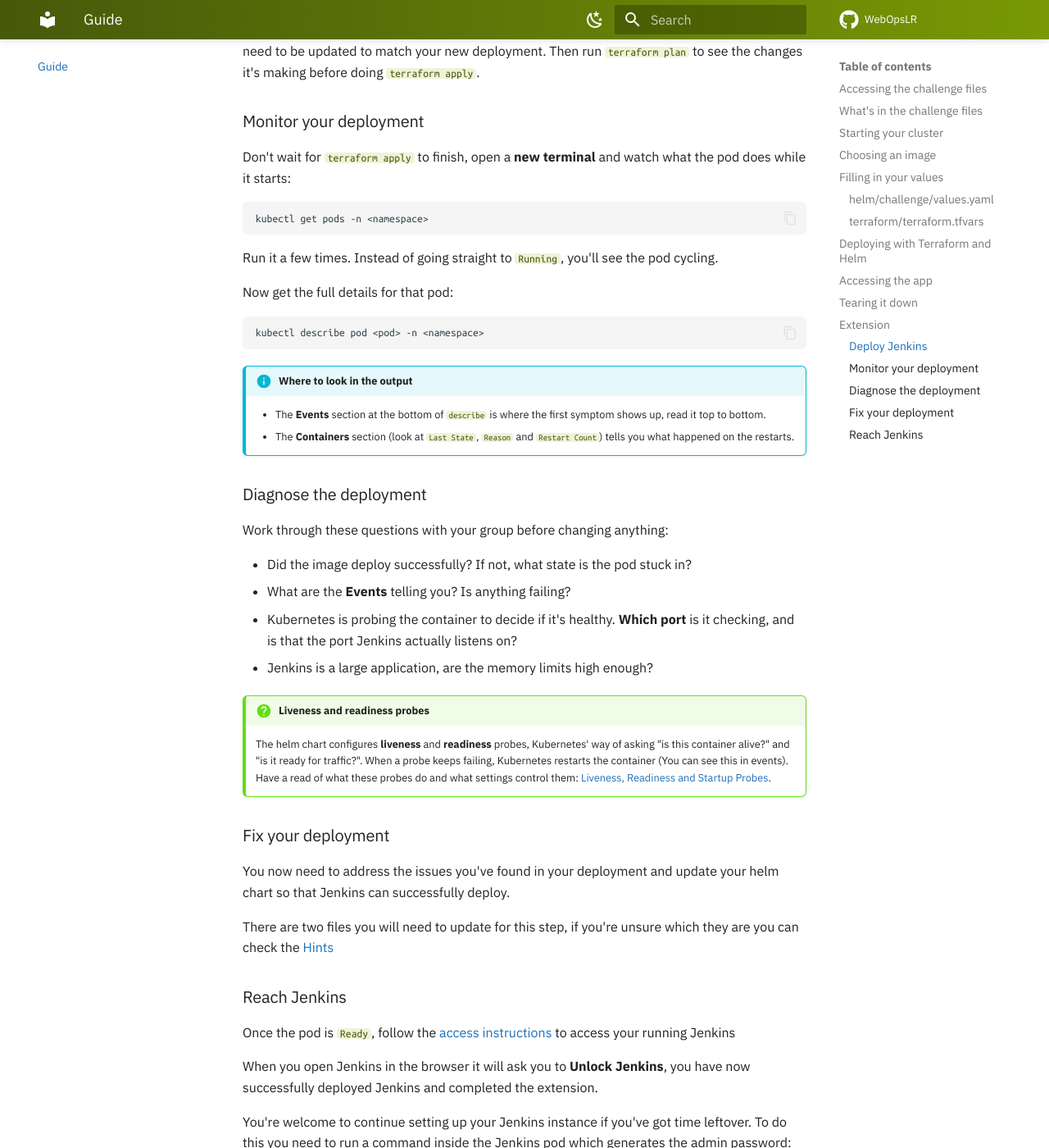
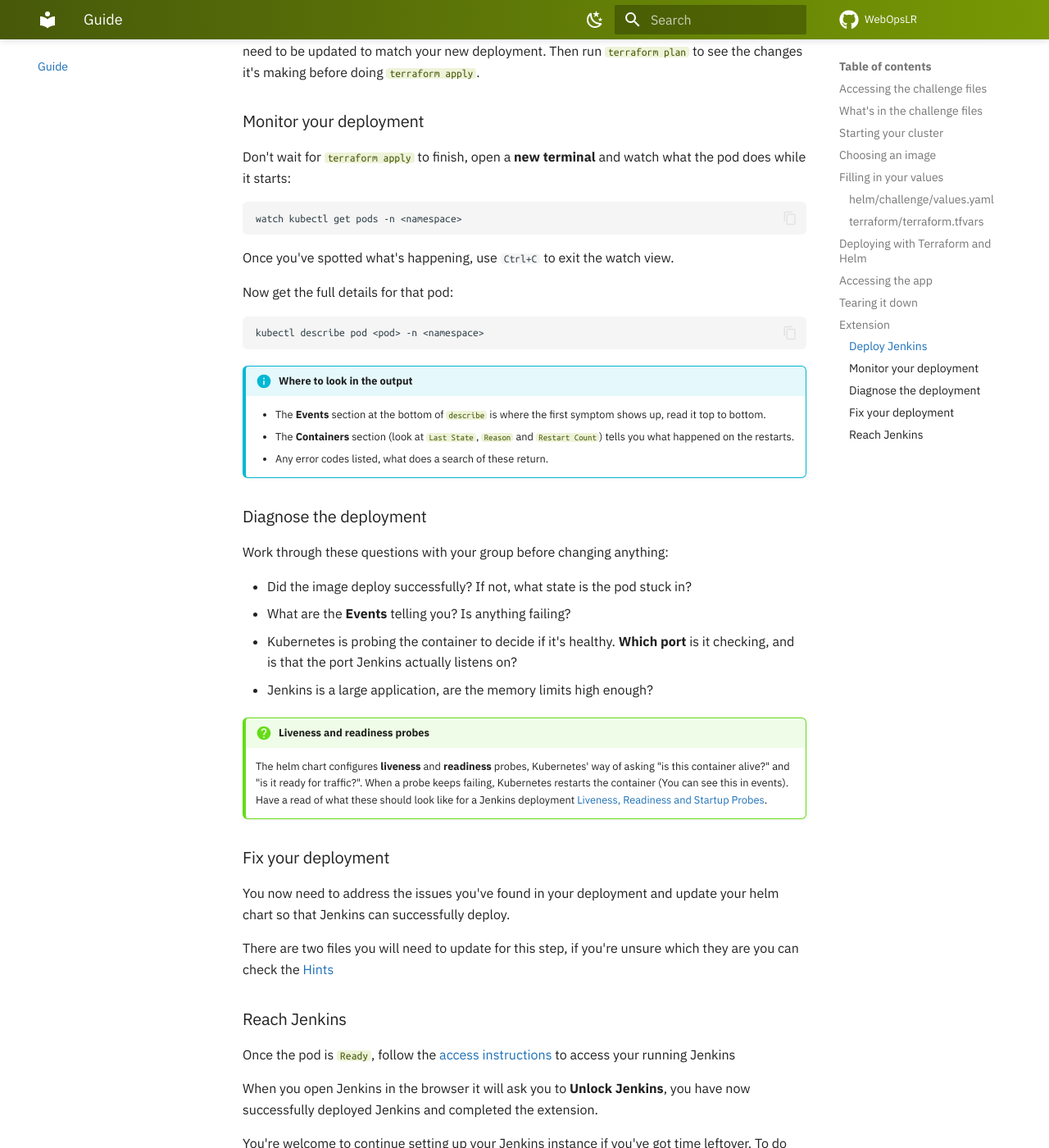
Before and after one commit to WebOpsLR/webopslr.github.io, an MkDocs documentation site: the page built from docs/guide.md, in a window 1280 px wide and 1400 px high, scrolled down 7099 px. Shown: the whole window at 82% size. Built offline with MkDocs 1.6.1 and Material for MkDocs 9.7.7, drawn with Linux system fonts in a browser that asks for light colours; comment, search, counter and statistics services are not loaded.

Commit message:
Update jenkins link

````diff
--- a/docs/guide.md
+++ b/docs/guide.md
@@ -239,10 +239,9 @@ Follow the [earlier steps](#filling-in-your-values) again to update your **Helm*
 Don't wait for `terraform apply` to finish, open a **new terminal** and watch what the pod does while it starts:
 
 ```shell
-kubectl get pods -n <namespace>
+watch kubectl get pods -n <namespace>
 ```
-
-Run it a few times. Instead of going straight to `Running`, you'll see the pod cycling.
+Once you've spotted what's happening, use `Ctrl+C` to exit the watch view.
 
 Now get the full details for that pod:
 
@@ -253,6 +252,7 @@ kubectl describe pod <pod> -n <namespace>
 !!! info "Where to look in the output"
     - The **Events** section at the bottom of `describe` is where the first symptom shows up, read it top to bottom.
     - The **Containers** section (look at `Last State`, `Reason` and `Restart Count`) tells you what happened on the restarts.
+    - Any error codes listed, what does a search of these return.
 
 ### Diagnose the deployment
 
@@ -264,7 +264,7 @@ Work through these questions with your group before changing anything:
 - Jenkins is a large application, are the memory limits high enough?
 
 !!! question "Liveness and readiness probes"
-    The helm chart configures **liveness** and **readiness** probes, Kubernetes' way of asking "is this container alive?" and "is it ready for traffic?". When a probe keeps failing, Kubernetes restarts the container (You can see this in events). Have a read of what these probes do and what settings control them: [Liveness, Readiness and Startup Probes](https://kubernetes.io/docs/tasks/configure-pod-liveness-readiness-startup-probes/).
+    The helm chart configures **liveness** and **readiness** probes, Kubernetes' way of asking "is this container alive?" and "is it ready for traffic?". When a probe keeps failing, Kubernetes restarts the container (You can see this in events). Have a read of what these should look like for a Jenkins deployment [Liveness, Readiness and Startup Probes](https://www.jenkins.io/doc/book/installing/kubernetes/).
 
 ### Fix your deployment
 
````
